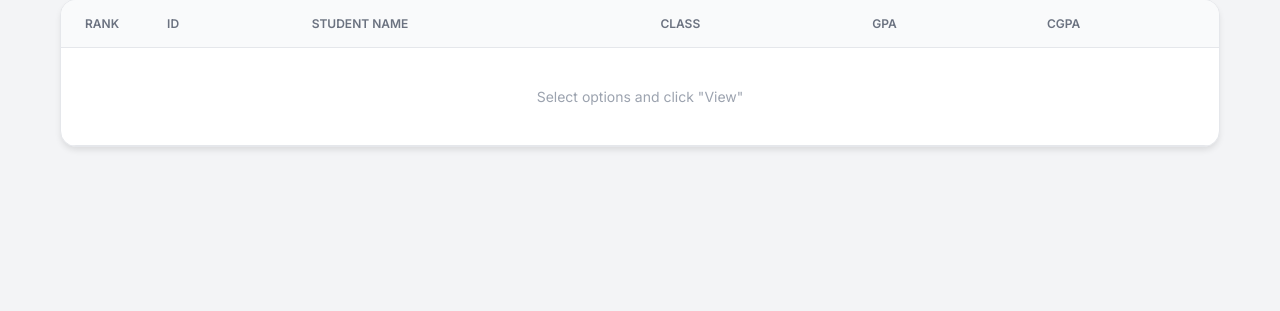
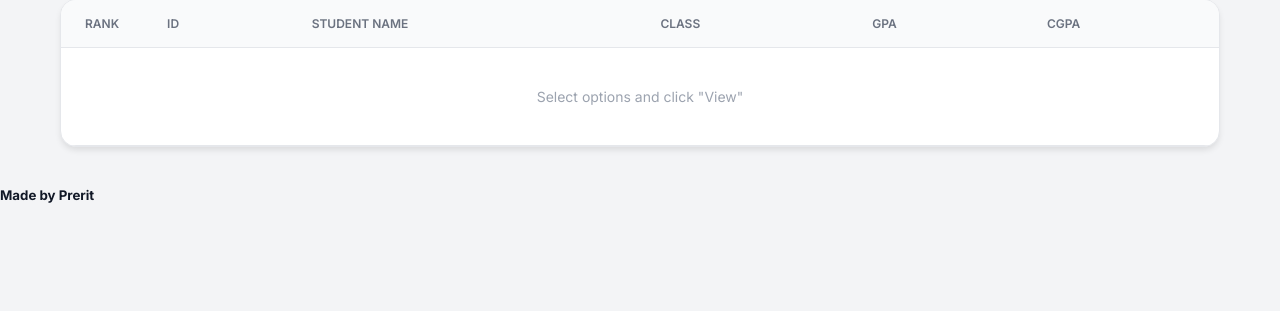
Before and after one commit to prerit26/MSE-ranklist, a Flask app: page / in a window 1280 px wide. Shown: the part 231-542 px from the top of the page. Run offline with Flask 3, Linux system fonts and the light colour scheme; data comes from the database, SQL or seed files in the repository.

Commit message:
Update index.html

```diff
--- a/templates/index.html
+++ b/templates/index.html
@@ -421,5 +421,7 @@ function closeModal() {
 
 loadClasses();
 </script>
+    <h5>Made by Prerit</h5>
 </body>
+
 </html>
```
